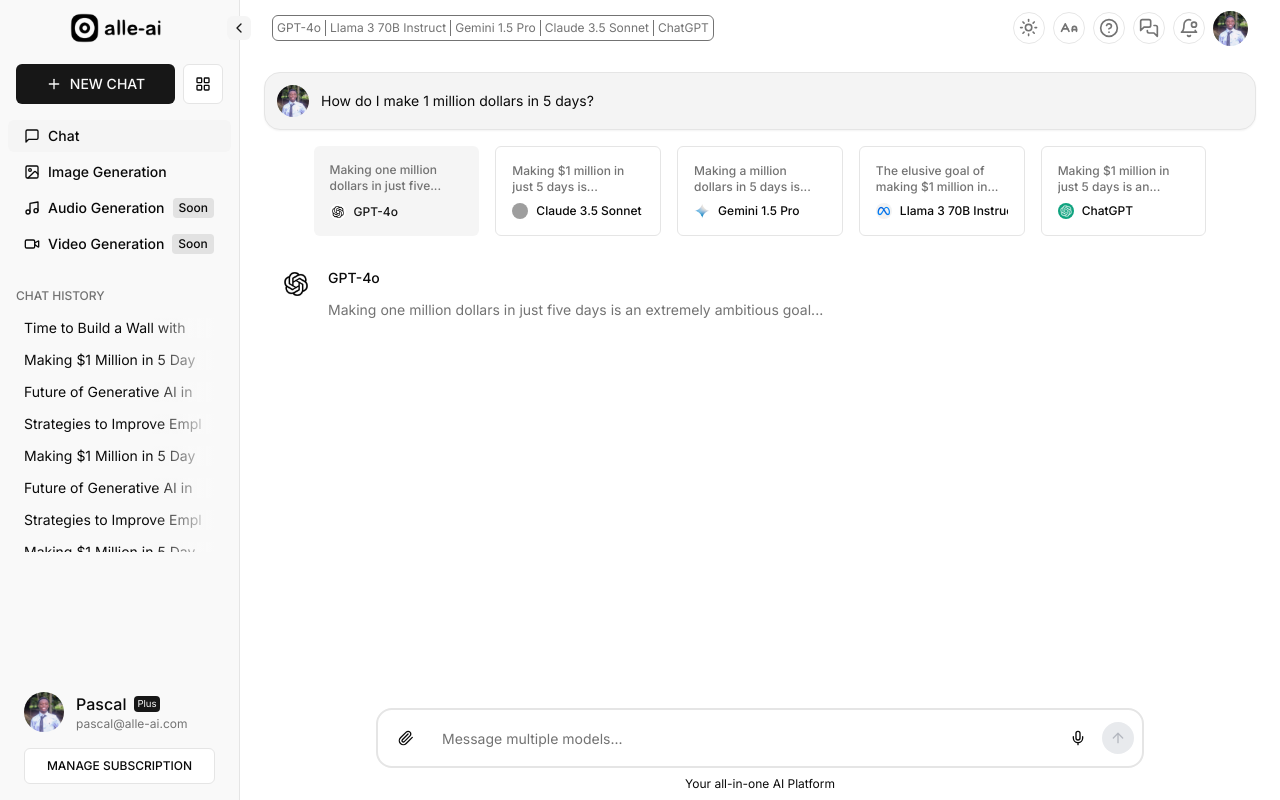
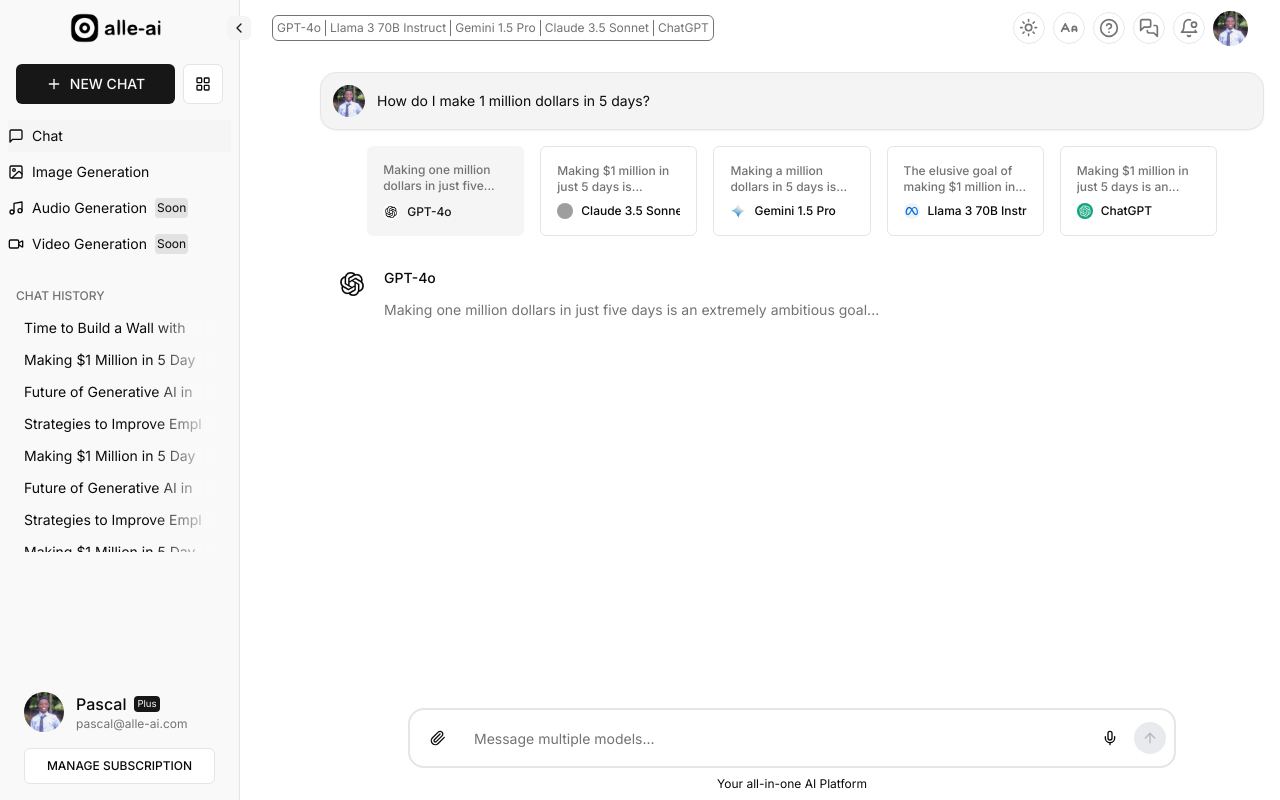
Before and after one commit to pYGOD3512/alle-ai-nextjs-project, a Next.js app: page / in a window 1280 px wide. Built offline with nearby package versions, Linux system fonts and the light colour scheme; grey boxes are pictures that could not be loaded.

Commit message:
modified some files for code  efficiency

```diff
--- a/app/layout.tsx
+++ b/app/layout.tsx
@@ -26,12 +26,12 @@
           enableSystem
           disableTransitionOnChange
         >
-          <div className="flex h-screen">
+          <div className="relative min-h-screen">
+            <Header />
             <Sidebar />
-            <div className="flex-1 flex flex-col transition-all duration-300">
-              <Header />
+            <main className="absolute left-16 top-14 right-0 min-h-[calc(100vh-3.5rem)] transition-all duration-300">
               {children}
-            </div>
+            </main>
           </div>
         </ThemeProvider>
       </body>
--- a/components/layout/Sidebar.tsx
+++ b/components/layout/Sidebar.tsx
@@ -1,17 +1,24 @@
-'use client';
+"use client";
 
-import { useState } from "react";
+import { usePathname } from "next/navigation";
+import Link from "next/link";
 import { Button } from "@/components/ui/button";
 import { Badge } from "@/components/ui/badge";
-import { ContextMenu, ContextMenuTrigger, ContextMenuItem, ContextMenuContent } from "@/components/ui/context-menu";
+import {
+  ContextMenu,
+  ContextMenuTrigger,
+  ContextMenuItem,
+  ContextMenuContent,
+} from "@/components/ui/context-menu";
 import { ScrollArea } from "@/components/ui/scroll-area";
+import { LayoutGrid, Plus, EllipsisVertical } from "lucide-react";
+import Image from "next/image";
 import {
-  LayoutGrid,
-  Plus,
-  EllipsisVertical ,
-} from 'lucide-react';
-import Image from 'next/image';
-import { useSidebarStore, sidebarMenuItems, chatHistory, dropdownMenuItems } from '@/lib/constants';
+  useSidebarStore,
+  sidebarMenuItems,
+  chatHistory,
+  dropdownMenuItems,
+} from "@/lib/constants";
 import {
   Tooltip,
   TooltipContent,
@@ -26,13 +33,15 @@
 } from "@/components/ui/dropdown-menu";
 
 export function Sidebar() {
-  const { isOpen, currentPage, setCurrentPage } = useSidebarStore();
+  const { isOpen } = useSidebarStore();
+  const pathname = usePathname();
 
   return (
-    <div className={`fixed left-0 top-0 z-40 mt-14 h-screen transition-all duration-300 ${
-      isOpen ? 'w-60' : 'w-16'
-    } border-r bg-sideBarBackground`}>
-
+    <div
+      className={`fixed left-0 top-0 z-40 mt-14 h-screen transition-all duration-300 ${
+        isOpen ? "w-60" : "w-16"
+      } border-r bg-sideBarBackground`}
+    >
       <div className="p-2">
         {isOpen ? (
           <>
@@ -48,39 +57,36 @@
 
             <div className="mt-4 space-y-1">
               {sidebarMenuItems.map((item, i) => (
-                <Button
-                  key={i}
-                  variant="ghost"
-                  className={`w-full justify-start h-8 text-sm ${
-                    currentPage === item.label ? 'bg-secondary' : ''
+                <Link
+                  key={item.label}
+                  href={item.href}
+                  className={`w-full flex items-center justify-start h-8 text-sm ${
+                    pathname === item.href ? "bg-secondary" : ""
                   }`}
-                  onClick={() => setCurrentPage(item.label)}
                 >
                   <item.icon className="mr-2 h-4 w-4" />
                   {item.label}
                   {item.beta && (
-                    <span className="ml-2 text-xs bg-primary/10 px-1.5 py-0.5 rounded">
+                    <span className="ml-2 text-xs bg-primary/10 px-0.5 py-0.5 rounded">
                       Soon
                     </span>
                   )}
-                </Button>
+                </Link>
               ))}
             </div>
           </>
         ) : (
           <div className="space-y-2">
             {sidebarMenuItems.map((item, i) => (
-              <Button
-                key={i}
-                variant="ghost"
-                size="icon"
-                className={`w-full ${
-                  currentPage === item.label ? 'bg-secondary' : ''
-                }`}
-                onClick={() => setCurrentPage(item.label)}
+              <Link
+                key={item.label}
+                href={item.href}
+                className={`w-full h-9 inline-flex items-center justify-center rounded-md ${
+                  pathname === item.href ? "bg-secondary" : ""
+                } hover:bg-accent hover:text-accent-foreground`}
               >
                 <item.icon className="h-4 w-4" />
-              </Button>
+              </Link>
             ))}
           </div>
         )}
@@ -104,12 +110,17 @@
                               <TooltipTrigger asChild>
                                 <div className="relative text-sm text-left cursor-pointer">
                                   <div className="whitespace-nowrap overflow-hidden">
-                                {chat.length > 26 ? `${chat.substring(0, 26)}` : chat}
+                                    {chat.length > 26
+                                      ? `${chat.substring(0, 26)}`
+                                      : chat}
                                     <div className="absolute right-0 top-0 h-full w-16 bg-gradient-to-r from-transparent to-sideBarBackground group-hover:to-secondary/80" />
                                   </div>
                                 </div>
                               </TooltipTrigger>
-                          <TooltipContent side="top" className="max-w-[300px] break-words">
+                              <TooltipContent
+                                side="top"
+                                className="max-w-[300px] break-words"
+                              >
                                 {chat}
                               </TooltipContent>
                             </Tooltip>
@@ -127,25 +138,35 @@
                                 <EllipsisVertical className="h-4 w-4" />
                               </Button>
                             </DropdownMenuTrigger>
-                        <DropdownMenuContent align="end" className="w-[160px]">
-                          {dropdownMenuItems.historyDropdownMenuItems.map((item, i) => (
-                            <DropdownMenuItem key={i} className={item.className}>
+                            <DropdownMenuContent
+                              align="end"
+                              className="w-[160px]"
+                            >
+                              {dropdownMenuItems.historyDropdownMenuItems.map(
+                                (item, i) => (
+                                  <DropdownMenuItem
+                                    key={i}
+                                    className={item.className}
+                                  >
                                     <item.icon className="mr-2 h-4 w-4" />
                                     <span>{item.label}</span>
                                   </DropdownMenuItem>
-                          ))}
+                                )
+                              )}
                             </DropdownMenuContent>
                           </DropdownMenu>
                         </div>
                       </div>
                     </ContextMenuTrigger>
                     <ContextMenuContent>
-                      {dropdownMenuItems.historyDropdownMenuItems.map((item, i) => (
+                      {dropdownMenuItems.historyDropdownMenuItems.map(
+                        (item, i) => (
                           <ContextMenuItem key={i} className={item.className}>
                             <item.icon className="mr-2 h-4 w-4" />
                             <span>{item.label}</span>
                           </ContextMenuItem>
-                      ))}
+                        )
+                      )}
                     </ContextMenuContent>
                   </ContextMenu>
                 ))}
--- a/lib/constants/index.ts
+++ b/lib/constants/index.ts
@@ -1,6 +1,21 @@
-import { ALargeSmall, Settings, Sun, HelpCircle, User, MessageSquare, MessagesSquare, Video, Music, ImageIcon, Trash2, Pencil, Bell, BellDot } from 'lucide-react';
-import { create } from 'zustand';
-import { persist } from 'zustand/middleware';
+import {
+  ALargeSmall,
+  Settings,
+  Sun,
+  HelpCircle,
+  User,
+  MessageSquare,
+  MessagesSquare,
+  Video,
+  Music,
+  ImageIcon,
+  Trash2,
+  Pencil,
+  Bell,
+  BellDot,
+} from "lucide-react";
+import { create } from "zustand";
+import { persist } from "zustand/middleware";
 
 interface SidebarState {
   isOpen: boolean;
@@ -15,102 +30,101 @@
   persist(
     (set) => ({
       isOpen: true,
-      currentPage: 'Chat',
+      currentPage: "Chat",
       toggle: () => set((state) => ({ isOpen: !state.isOpen })),
       setCurrentPage: (page) => set({ currentPage: page }),
     }),
     {
-      name: 'sidebar-storage',
+      name: "sidebar-storage",
     }
   )
 );
 
 export const models = [
-    'GPT-4o',
-    'Llama 3 70B Instruct',
-    'Gemini 1.5 Pro',
-    'Claude 3.5 Sonnet',
-    'ChatGPT'
+  "GPT-4o",
+  "Llama 3 70B Instruct",
+  "Gemini 1.5 Pro",
+  "Claude 3.5 Sonnet",
+  "ChatGPT",
 ];
 
 export const navItems = [
   {
     type: ALargeSmall,
-      label: 'AI Tools',
+    label: "AI Tools",
     onClick: () => {
-        console.log('AI Tools');
-      }
+      console.log("AI Tools");
+    },
   },
   {
     type: HelpCircle,
-        label: 'Help',
+    label: "Help",
     onClick: () => {
-          console.log('Help');
-        }
+      console.log("Help");
+    },
   },
   {
     type: MessagesSquare,
-      label: 'Feedback',
+    label: "Feedback",
     onClick: () => {
-        console.log('Feedback');
-      }
+      console.log("Feedback");
+    },
   },
   {
     type: BellDot,
-      label: 'Notifications',
+    label: "Notifications",
     onClick: () => {
-        console.log('Notifications');
-      }
+      console.log("Notifications");
     },
-  ]
+  },
+];
 
 export const sidebarMenuItems = [
-    { icon: MessageSquare, label: 'Chat' },
-    { icon: ImageIcon, label: 'Image Generation' },
-    { icon: Music, label: 'Audio Generation', beta: true },
-    { icon: Video, label: 'Video Generation', beta: true },
-]
+  { icon: MessageSquare, label: "Chat" ,href:"/" },
+  { icon: ImageIcon, label: "Image Generation", href: "/image" },
+  { icon: Music, label: "Audio Generation", beta: true, href: "/audio" },
+  { icon: Video, label: "Video Generation", beta: true, href: "/video" },
+];
 
 export const chatHistory = [
-    'Time to Build a Wall with Four',
-    'Making $1 Million in 5 Days',
-    'Future of Generative AI in',
-    'Strategies to Improve Empl',
-    'Making $1 Million in 5 Days',
-    'Future of Generative AI in',
-    'Strategies to Improve Emplo',
-    'Making $1 Million in 5 Days',
-    'Future of Generative AI in',
-    'Strategies to Improve Emplo',
-]
+  "Time to Build a Wall with Four",
+  "Making $1 Million in 5 Days",
+  "Future of Generative AI in",
+  "Strategies to Improve Empl",
+  "Making $1 Million in 5 Days",
+  "Future of Generative AI in",
+  "Strategies to Improve Emplo",
+  "Making $1 Million in 5 Days",
+  "Future of Generative AI in",
+  "Strategies to Improve Emplo",
+];
 
 export const dropdownMenuItems = {
   historyDropdownMenuItems: [
     {
-        label: 'Rename',
+      label: "Rename",
       icon: Pencil,
     },
     {
-        label: 'Delete',
-        className: 'text-red-500',
+      label: "Delete",
+      className: "text-red-500",
       icon: Trash2,
-      }
+    },
   ],
   chatDropdownMenuItems: [
     {
-        label: 'name',
-        icon: 'iocn',
+      label: "name",
+      icon: "iocn",
     },
-    ]
+  ],
 };
-
 
 // CHAT AREA CONSTANTS
 
 export interface Message {
   id: string;
   content: string;
-  sender: 'user' | 'ai';
+  sender: "user" | "ai";
   timestamp: Date;
   responses?: {
     model: string;
@@ -121,69 +135,73 @@
 
 export const MODELS = [
   {
-    id: 'gpt4',
-    name: 'GPT-4o',
-    icon: '/models/gpt-4o.png',
-    preview: 'Making one million dollars in just five...'
+    id: "gpt4",
+    name: "GPT-4o",
+    icon: "/models/gpt-4o.png",
+    preview: "Making one million dollars in just five...",
   },
   {
-    id: 'claude',
-    name: 'Claude 3.5 Sonnet',
-    icon: '/models/claude-3.png',
-    preview: 'Making $1 million in just 5 days is...'
+    id: "claude",
+    name: "Claude 3.5 Sonnet",
+    icon: "/models/claude-3.png",
+    preview: "Making $1 million in just 5 days is...",
   },
   {
-    id: 'gemini',
-    name: 'Gemini 1.5 Pro',
-    icon: '/models/gemini.png',
-    preview: 'Making a million dollars in 5 days is...'
+    id: "gemini",
+    name: "Gemini 1.5 Pro",
+    icon: "/models/gemini.png",
+    preview: "Making a million dollars in 5 days is...",
   },
   {
-    id: 'llama',
-    name: 'Llama 3 70B Instruct',
-    icon: '/models/meta.png',
-    preview: 'The elusive goal of making $1 million in...'
+    id: "llama",
+    name: "Llama 3 70B Instruct",
+    icon: "/models/meta.png",
+    preview: "The elusive goal of making $1 million in...",
   },
   {
-    id: 'chatgpt',
-    name: 'ChatGPT',
-    icon: '/models/gpt-3-5.png',
-    preview: 'Making $1 million in just 5 days is an...'
-  }
+    id: "chatgpt",
+    name: "ChatGPT",
+    icon: "/models/gpt-3-5.png",
+    preview: "Making $1 million in just 5 days is an...",
+  },
 ];
 
 export const initialMessages = [
   {
-    id: '1',
-    content: 'How do I make 1 million dollars in 5 days?',
-    sender: 'user',
+    id: "1",
+    content: "How do I make 1 million dollars in 5 days?",
+    sender: "user",
     timestamp: new Date(),
     responses: [
       {
-        model: 'GPT-4o',
-        content: 'Making one million dollars in just five days is an extremely ambitious goal...',
-        icon: '/models/gpt-4o.png',
+        model: "GPT-4o",
+        content:
+          "Making one million dollars in just five days is an extremely ambitious goal...",
+        icon: "/models/gpt-4o.png",
       },
       {
-        model: 'Claude 3.5 Sonnet',
-        content: 'Making $1 million in just 5 days requires careful consideration...',
-        icon: '/models/claude-3.png',
+        model: "Claude 3.5 Sonnet",
+        content:
+          "Making $1 million in just 5 days requires careful consideration...",
+        icon: "/models/claude-3.png",
       },
       {
-        model: 'Gemini 1.5 Pro',
-        content: 'While achieving this goal is challenging, here are some potential approaches...',
-        icon: '/models/gemini.png',
+        model: "Gemini 1.5 Pro",
+        content:
+          "While achieving this goal is challenging, here are some potential approaches...",
+        icon: "/models/gemini.png",
       },
       {
-        model: 'Llama 3 70B Instruct',
-        content: 'This is a complex goal that requires analyzing multiple factors...',
-        icon: '/models/meta.png',
+        model: "Llama 3 70B Instruct",
+        content:
+          "This is a complex goal that requires analyzing multiple factors...",
+        icon: "/models/meta.png",
       },
       {
-        model: 'ChatGPT',
+        model: "ChatGPT",
         content: `Generative AI, powered by advanced machine learning algorithms, has emerged as a transformative technology with immense potential to shape various industries and applications. Here's an overview of its potential future`,
-        icon: '/models/gpt-3-5.png',
+        icon: "/models/gpt-3-5.png",
       },
     ],
-  }
-]
+  },
+];
```
Lines whose indentation alone changed are shown as unchanged.
